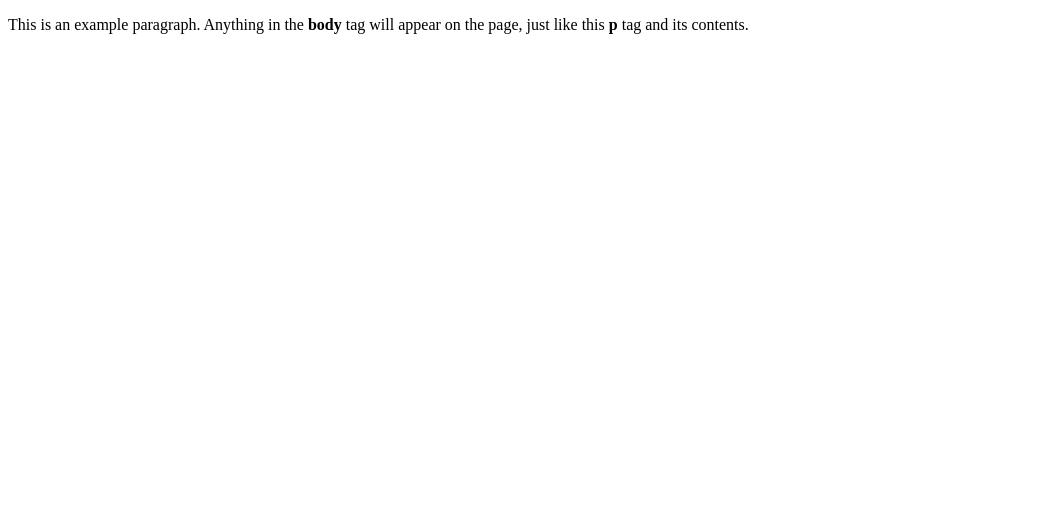
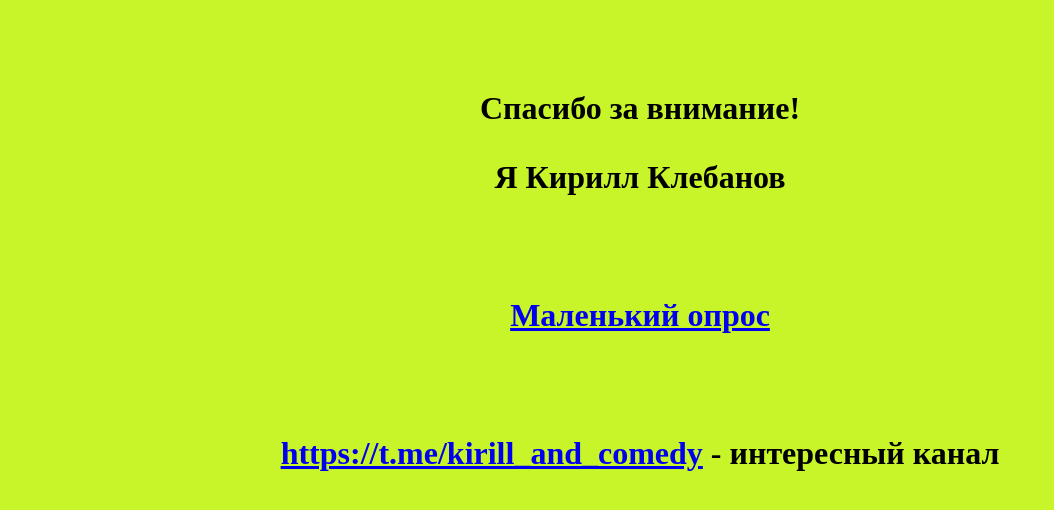
Before and after one commit to Headmast/headmast.github.io, a plain HTML site: page index.html in a window 1280 px wide. Shown: the whole page, without its empty margins (0-1054 px from the left). Drawn offline with Linux system fonts and the light colour scheme.

Commit message:
Update index.html
New html intro

```diff
--- a/index.html
+++ b/index.html
@@ -1,9 +1,19 @@
 <!doctype html>
 <html>
   <head>
-    <title>This is the title of the webpage!</title>
+    <title>Добропожаловать в царство комедии!</title>
   </head>
-  <body>
-    <p>This is an example paragraph. Anything in the <strong>body</strong> tag will appear on the page, just like this <strong>p</strong> tag and its contents.</p>
+  <body bgcolor="#c8f529">
+    <h1>
+      <center>
+      <br>
+      <p>Спасибо за внимание!</p>
+      <p>Я Кирилл Клебанов</p>
+      <br>
+      <p><a href="https://forms.gle/59Vvp1y6MXYYruAV7">Маленький опрос</a></p>
+      <br>
+      <p><a href="https://t.me/kirill_and_comedy">https://t.me/kirill_and_comedy</a> - интересный канал</p>
+      </center>
+    </h1>
   </body>
 </html>
```
